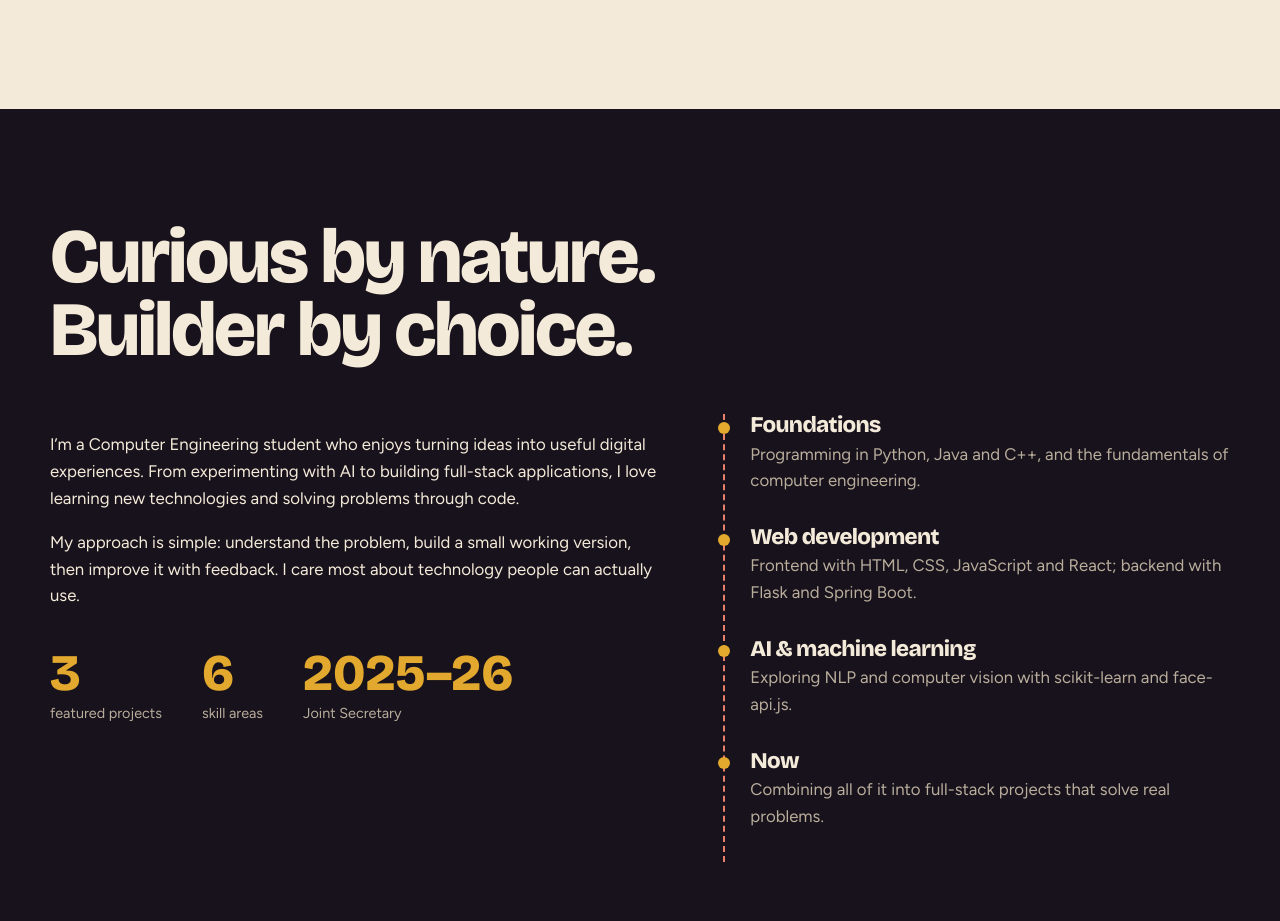
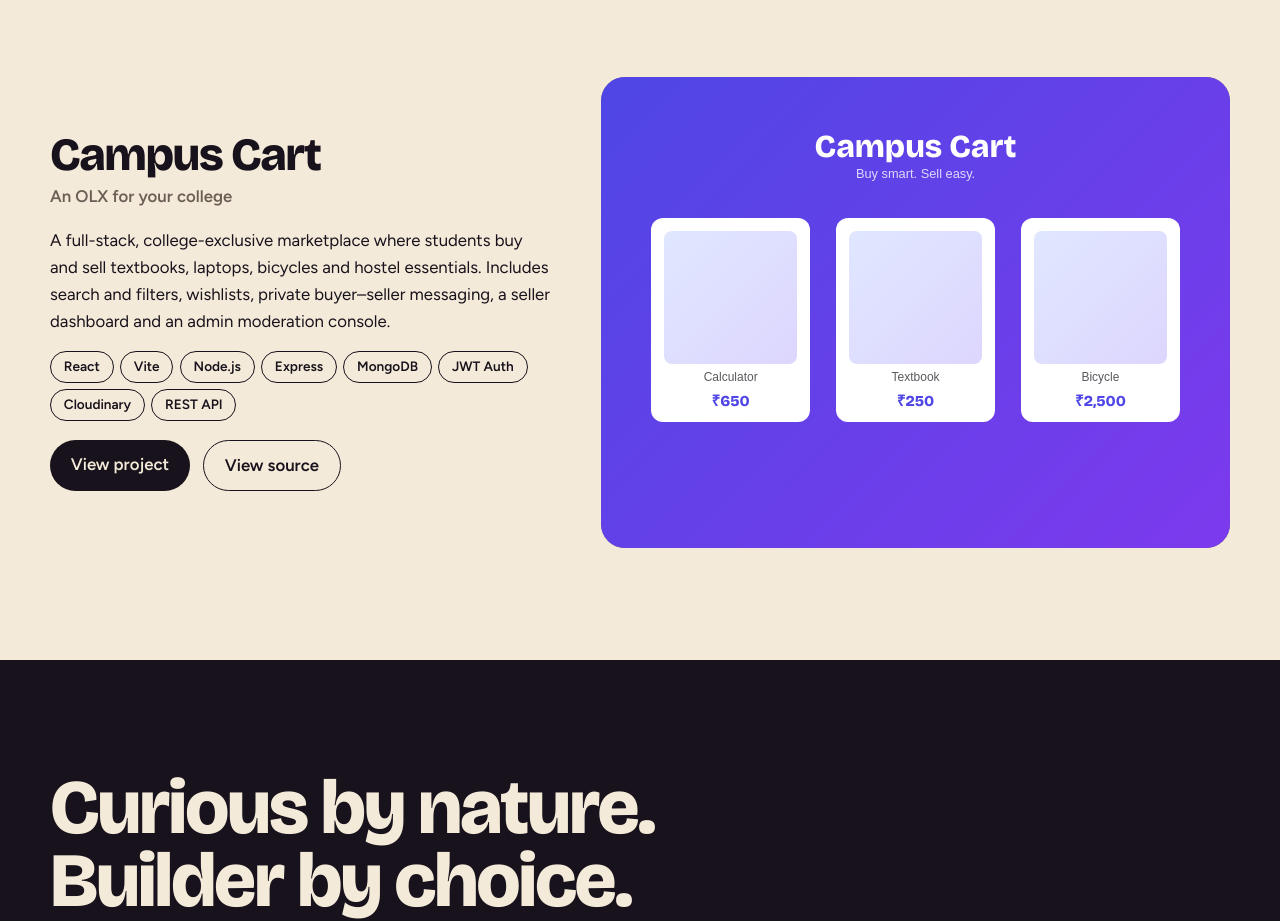
Before and after one commit to parsekarshravani-droid/shravani-portfolio, a plain HTML site: page index.html in a window 1280 px wide. Shown: the part 2808-3729 px from the top of the page. Drawn offline with nearby package versions, Linux system fonts and the light colour scheme.

Commit message:
Add files via upload

```diff
--- a/script.js
+++ b/script.js
@@ -3,15 +3,15 @@ const CONFIG={
  email:"parsekarshravani@gmail.com",          // TODO: replace with your real email
  github:"https://github.com/parsekarshravani-droid",                // e.g. "https://github.com/parsekarshravani-droid"
  linkedin:"https://www.linkedin.com/in/parsekarshravani/",         // e.g. "https://www.linkedin.com/in/parsekarshravani/"
- facts:[["3","featured projects"],["6","skill areas"],["2025–26","Joint Secretary"]],
+ facts:[["4","featured projects"],["6","skill areas"],["2025–26","Joint Secretary"]],
  timeline:[
   ["Foundations","Programming in Python, Java and C++, and the fundamentals of computer engineering."],
-  ["Web development","Frontend with HTML, CSS, JavaScript and React; backend with Flask and Spring Boot."],
+  ["Web development","Frontend with HTML, CSS, JavaScript and React; backend with Flask, Spring Boot and Express."],
   ["AI & machine learning","Exploring NLP and computer vision with scikit-learn and face-api.js."],
   ["Now","Combining all of it into full-stack projects that solve real problems."]],
  skills:{
-  "Programming":["Python","Java","C++"],"Frontend":["HTML","CSS","JavaScript","React"],"Backend":["Flask","Spring Boot"],
-  "Databases":["MySQL","PostgreSQL","Supabase"],"AI / ML":["scikit-learn","NLP","Computer vision","TF-IDF",
+  "Programming":["Python","Java","C++"],"Frontend":["HTML","CSS","JavaScript","React"],"Backend":["Flask","Spring Boot","Node.js & Express"],
+  "Databases":["MySQL","PostgreSQL","Supabase","MongoDB"],"AI / ML":["scikit-learn","NLP","Computer vision","TF-IDF",
   "Logistic Regression",
   "Kaggle Dataset (ISOT)"],"Tools":["Git","GitHub","VS Code","Node.js","npm","Netlify","Render"]},
  projects:[ // Leave live/source empty until you have real links; buttons show as unavailable.
@@ -23,12 +23,16 @@ const CONFIG={
    tech:["JavaScript","face-api.js","HTML","CSS","Vite","Node.js & npm","React"],live:"https://driver-monitor.netlify.app/",source:"https://github.com/parsekarshravani-droid/driver-monitor"},
   {key:"C",title:"Fake News Detection",sub:"NLP text classifier",
    desc:"A machine learning application that classifies news text using natural language processing and displays prediction confidence.",
-   tech:["Python","Flask","scikit-learn","TF-IDF","React.js","Vite","Kaggle Fake and Real News Dataset (ISOT)"],live:"https://fake-news-detectorz.netlify.app/",source:"https://github.com/parsekarshravani-droid/fake-news-detector",dataset: "https://www.kaggle.com/datasets/clmentbisaillon/fake-and-real-news-dataset"}]
+   tech:["Python","Flask","scikit-learn","TF-IDF","React.js","Vite","Kaggle Fake and Real News Dataset (ISOT)"],live:"https://fake-news-detectorz.netlify.app/",source:"https://github.com/parsekarshravani-droid/fake-news-detector",dataset: "https://www.kaggle.com/datasets/clmentbisaillon/fake-and-real-news-dataset"},
+  {key:"D",title:"Campus Cart",sub:"An OLX for your college",
+   desc:"A full-stack, college-exclusive marketplace where students buy and sell textbooks, laptops, bicycles and hostel essentials. Includes search and filters, wishlists, private buyer–seller messaging, a seller dashboard and an admin moderation console.",
+   tech:["React","Vite","Node.js","Express","MongoDB","JWT Auth","Cloudinary","REST API"],live:"https://campus-cartz.netlify.app/",source:"https://github.com/parsekarshravani-droid/campus-cart"}]
 };
 /* ================================== */
 const $=(s,r=document)=>r.querySelector(s),$$=(s,r=document)=>[...r.querySelectorAll(s)];
 const reduce=matchMedia('(prefers-reduced-motion: reduce)').matches;
 const mock={
+ D:`<div class="mockup mD"><div class="mk-top"><b>Campus Cart</b><span>Buy smart. Sell easy.</span></div><div class="mk-grid"><div><i></i><span>Calculator</span><b>₹650</b></div><div><i></i><span>Textbook</span><b>₹250</b></div><div><i></i><span>Bicycle</span><b>₹2,500</b></div></div></div>`,
  A:`<div class="mockup mA"><div class="kpi">₹ 24,380<small>spent this month</small></div><div class="donut"></div><div class="bars"><i style="height:45%"></i><i style="height:70%"></i><i style="height:38%"></i><i style="height:90%"></i><i style="height:60%"></i><i style="height:76%"></i></div></div>`,
  B:`<div class="mockup mB"><div class="face"><div class="eyes"><i></i><i></i></div></div><div class="ear"><i></i></div></div>`,
  C:`<div class="mockup mC"><div class="news"><i></i><i></i><i></i><i style="width:60%"></i><div class="verdict"><span>Likely real</span><span>87%</span></div><div class="meter"><i></i></div></div></div>`};
--- a/style.css
+++ b/style.css
@@ -82,6 +82,12 @@ h2{font-size:clamp(2.4rem,6vw,5rem)}
 .acts .btn{padding:.7rem 1.3rem;background:var(--ink);color:var(--cream)}.acts .btn.ghost{background:none;color:var(--ink)}
 a[aria-disabled=true]{opacity:.45;cursor:not-allowed}
 .mA{background:#2a2147;padding:8%}.mB{background:#10241f}.mC{background:#f0d9c4}
+.mD{background:linear-gradient(135deg,#4F46E5,#7C3AED);padding:8%;color:#fff}
+.mk-top b{display:block;font:800 clamp(1.1rem,3vw,2rem) var(--d)}.mk-top span{font-size:.8rem;opacity:.8}
+.mk-grid{display:grid;grid-template-columns:repeat(3,1fr);gap:5%;margin-top:7%}
+.mk-grid>div{background:#fff;color:var(--ink);border-radius:12px;padding:8%;display:grid;gap:6px}
+.mk-grid i{display:block;aspect-ratio:1;border-radius:8px;background:linear-gradient(135deg,#e0e7ff,#ddd6fe)}
+.mk-grid span{font-size:.75rem;opacity:.7}.mk-grid b{font:800 .95rem var(--d);color:#4F46E5}
 .bars{display:flex;align-items:flex-end;gap:5%;height:55%;margin-top:6%}.bars i{flex:1;background:var(--mustard);border-radius:6px 6px 0 0}
 .donut{position:absolute;right:9%;top:12%;width:30%;aspect-ratio:1;border-radius:50%;background:conic-gradient(var(--coral) 0 40%,var(--periwinkle) 0 70%,var(--mustard) 0);-webkit-mask:radial-gradient(circle,transparent 52%,#000 53%);mask:radial-gradient(circle,transparent 52%,#000 53%)}
 .kpi{color:var(--cream);font:800 clamp(1.1rem,3vw,2rem) var(--d)}.kpi small{display:block;font:400 .8rem var(--b);opacity:.7}
```
